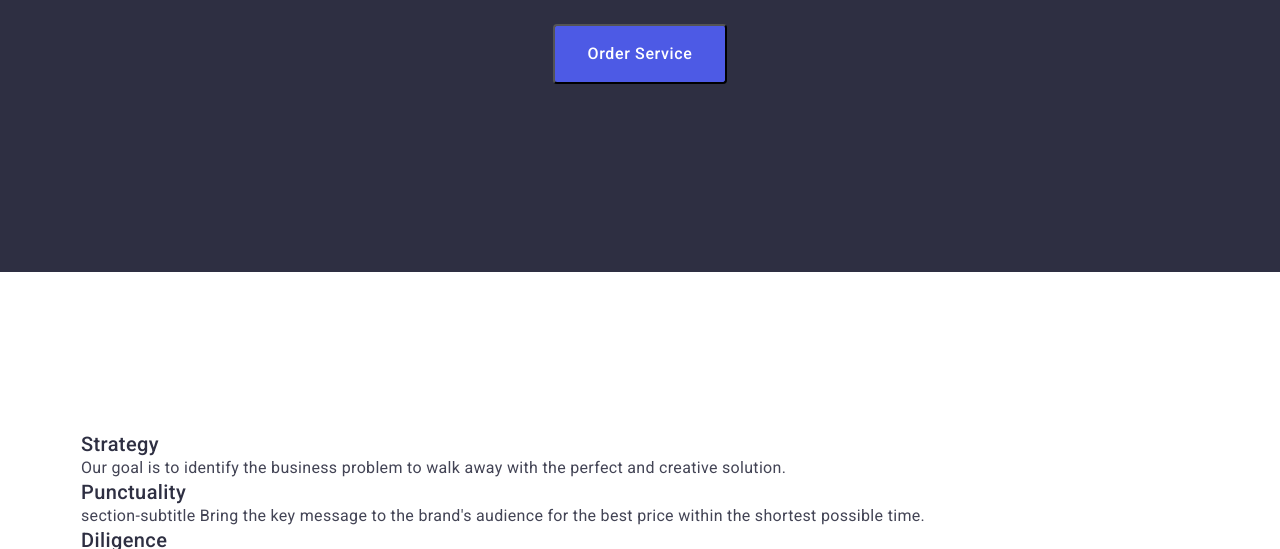
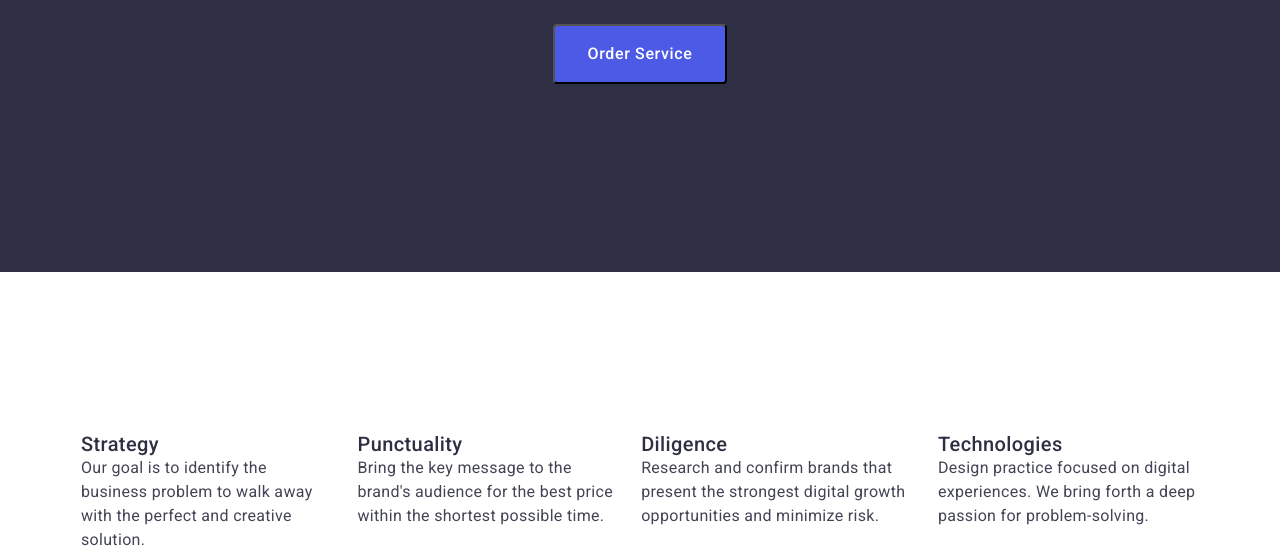
Before and after one commit to Oleksandr-U24/goit-markup-hw-03, a plain HTML site: page index.html in a window 1280 px wide. Shown: the part 401-950 px from the top of the page. Drawn offline with nearby package versions, Linux system fonts and the light colour scheme.

Commit message:
Made changes in the Values section

```diff
--- a/css/styles.css
+++ b/css/styles.css
@@ -177,6 +177,12 @@ img {
     background-color: var(--c-pr-state);
 }
 
+.values {
+    display: flex;
+    gap: 24px;
+}
+
+
 .team-section {
     background-color: var(--c-white-cloud);
 }
--- a/index.html
+++ b/index.html
@@ -58,7 +58,7 @@
       <section class="section">
         <div class="container">
           <h2 class="title title-hide">Why choose us?</h2>
-          <ul>
+          <ul class="values">
             <li>
               <h3 class="subtitle">Strategy</h3>
               <p class="text">
@@ -70,7 +70,7 @@
             <li>
               <h3 class="subtitle">Punctuality</h3>
               <p class="text">
-                section-subtitle Bring the key message to the brand's audience for
+                Bring the key message to the brand's audience for
                 the best price within the shortest possible time.
               </p>
             </li>
```
